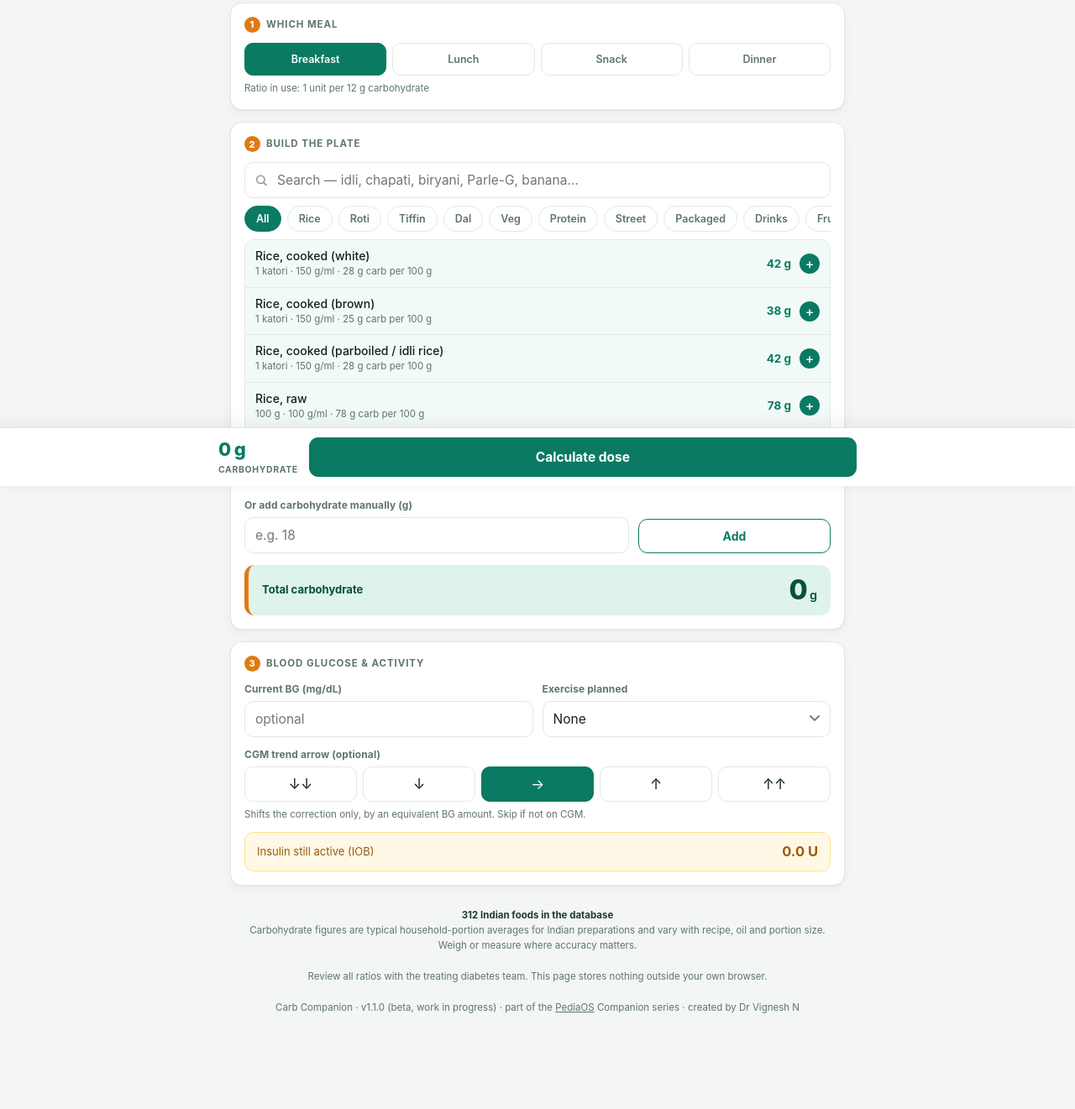
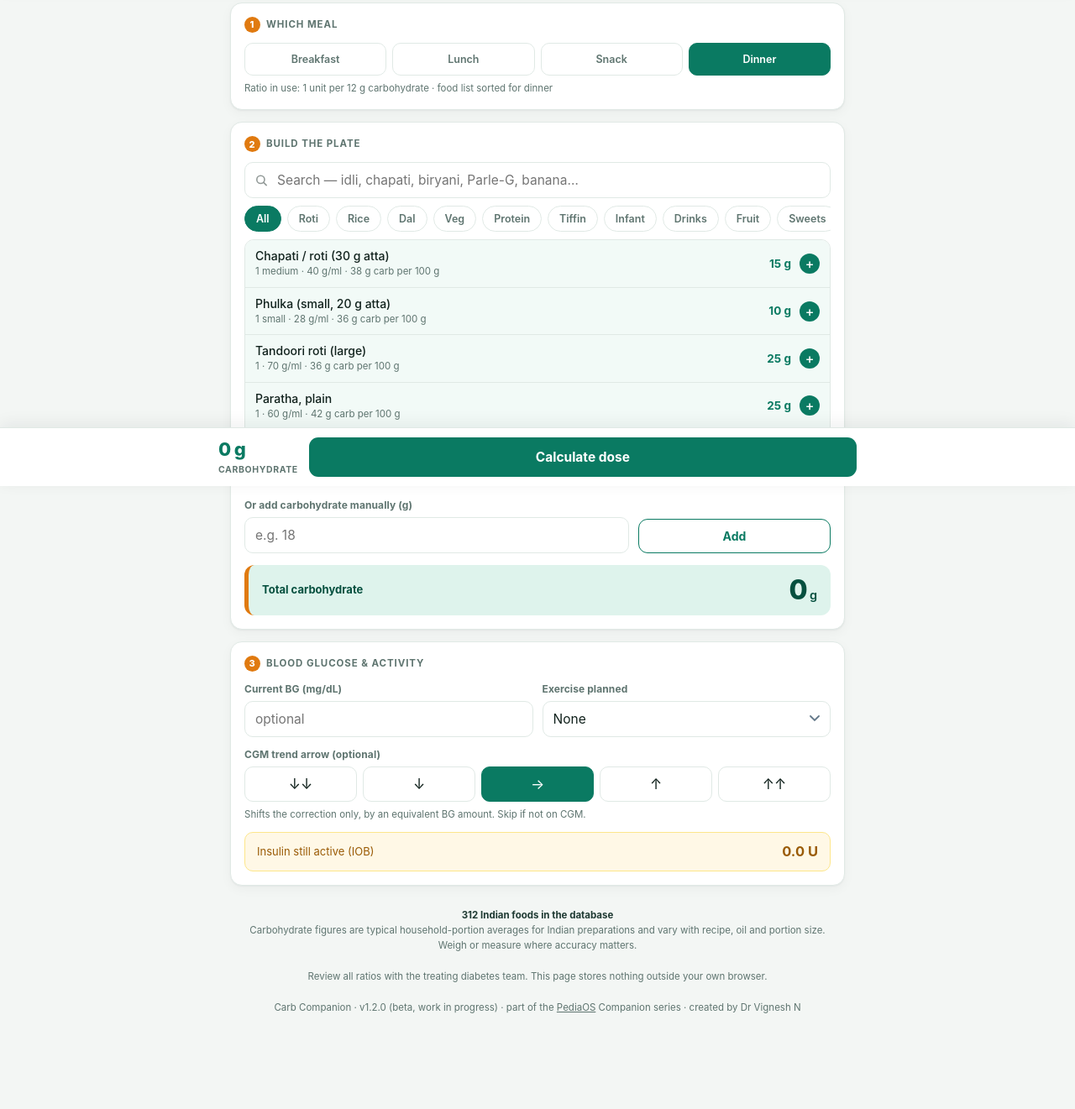
Before and after one commit to drvigneshn/carb, a plain HTML site: page index.html in a window 1280 px wide. Shown: the part 221-1542 px from the top of the page at 84% size. Drawn offline with Linux system fonts and the light colour scheme.

Commit message:
v1.2.0: food list re-sorts for the chosen meal
Breakfast puts tiffin items first, lunch/dinner rice-roti-dal-veg,
snack street food and packaged snacks; category chips follow the same
order. The meal defaults to the time of day; raw ingredients sink.

Co-Authored-By: Claude Opus 5.5 <noreply@anthropic.com>
Claude-Session: https://claude.ai/code/session_01JzP2tP5amR319v4Kq7t1si

```diff
--- a/index.html
+++ b/index.html
@@ -381,7 +381,7 @@ footer b{color:var(--ink2)}
   <b id="dbCount"></b><br>
   Carbohydrate figures are typical household-portion averages for Indian preparations and vary with recipe, oil and portion size. Weigh or measure where accuracy matters.<br><br>
   Review all ratios with the treating diabetes team. This page stores nothing outside your own browser.<br><br>
-  Carb Companion · v1.1.0 (beta, work in progress) · part of the <a href="https://pediaos.com" style="color:inherit">PediaOS</a> Companion series · created by Dr Vignesh N
+  Carb Companion · v1.2.0 (beta, work in progress) · part of the <a href="https://pediaos.com" style="color:inherit">PediaOS</a> Companion series · created by Dr Vignesh N
 </footer>
 </div>
 
@@ -739,6 +739,23 @@ const DEF={name:"",wt:"",units:"mgdl",dev:"0.5",
 let S=Object.assign({},DEF), sel=[], meal='b', arrow=0, LOG=[], cat='All';
 
 const MEALS={b:"Breakfast",l:"Lunch",s:"Snack",d:"Dinner"};
+
+/* ---- meal-aware ordering: the food list and category chips re-sort so the
+   foods most typical for the chosen meal come first. Category weight + keyword boost. */
+const MEALCAT={
+ b:{Tiffin:6,Drinks:4,Roti:3,Fruit:3,Protein:2,Packaged:2,Infant:2,Dal:1,Veg:1,Street:1,Rice:0,Sweets:0},
+ l:{Rice:6,Roti:5,Dal:5,Veg:5,Protein:4,Fruit:2,Drinks:2,Sweets:2,Infant:2,Tiffin:1,Street:1,Packaged:0},
+ s:{Street:6,Packaged:5,Fruit:4,Drinks:4,Sweets:4,Tiffin:2,Infant:2,Protein:1,Roti:1,Rice:0,Dal:0,Veg:0},
+ d:{Roti:6,Rice:5,Dal:5,Veg:5,Protein:4,Tiffin:3,Sweets:1,Fruit:1,Drinks:1,Infant:2,Street:0,Packaged:0}};
+const MEALKW={
+ b:[[/idli|dosa|upma|poha|pongal|uttapam|appam|idiyappam|puttu|paratha|bread|toast|oats|cornflakes|muesli|porridge|dalia|ragi|milk|tea|coffee|egg|omelette|sambar|chutney|thepla|cheela|chilla/,4],[/biryani|pulao|fried rice|naan|kulcha|bhatura|pizza|burger/,-4]],
+ l:[[/rice|biryani|pulao|sambar|rasam|curry|dal|sabzi|chapati|roti|phulka|kootu|poriyal|avial|thoran|curd|raita|khichdi|rajma|chole|meals|thali/,3],[/tea|coffee|biscuit|cornflakes/,-3]],
+ s:[[/samosa|bonda|bajji|pakora|bhaji|vada|biscuit|cookie|bhel|pani|puri|chaat|chips|cake|murukku|mixture|sundal|banana|apple|juice|tea|coffee|milk|sandwich|puff|kachori|dhokla|khakhra|makhana|peanut|chikki|ladoo|sweet corn|popcorn|nuts/,3],[/rice|biryani|meals|thali/,-3]],
+ d:[[/chapati|roti|phulka|paratha|dosa|idli|idiyappam|appam|dal|sabzi|curry|khichdi|rice|rasam|sambar|curd|raita|soup/,3],[/tea|coffee|biscuit|cornflakes|cake/,-3]]};
+const mealScore=f=>{let v=(MEALCAT[meal][f.c]??0)*10; const n=f.n.toLowerCase();
+  for(const [re,w] of MEALKW[meal]) if(re.test(n)) v+=w*10;
+  if(/\braw\b/.test(n)) v-=50; return v;};
+const mealNow=()=>{const h=new Date().getHours(); return h>=5&&h<11?'b':h>=11&&h<16?'l':h>=16&&h<19?'s':'d';};
 const ARROWS=[{s:"↓↓",v:-2},{s:"↓",v:-1},{s:"→",v:0},{s:"↑",v:1},{s:"↑↑",v:2}];
 
 /* category colours for the proportional carbohydrate bar */
@@ -823,8 +840,8 @@ function showTab(t){
 function initUI(){
   mealBtns.innerHTML=Object.keys(MEALS).map(k=>
     `<button class="${k===meal?'on':''}" onclick="setMeal('${k}')">${MEALS[k]}</button>`).join('');
-  icrHint.textContent=`Ratio in use: 1 unit per ${S.icr[meal]} g carbohydrate`;
-  const cats=['All',...new Set(FOODS.map(f=>f.c))];
+  icrHint.textContent=`Ratio in use: 1 unit per ${S.icr[meal]} g carbohydrate · food list sorted for ${MEALS[meal].toLowerCase()}`;
+  const cats=['All',...[...new Set(FOODS.map(f=>f.c))].sort((a,b)=>(MEALCAT[meal][b]??0)-(MEALCAT[meal][a]??0))];
   document.getElementById('cats').innerHTML=cats.map(c=>
     `<button class="${c===cat?'on':''}" onclick="setCat('${c}')">${c}</button>`).join('');
   arrows.innerHTML=ARROWS.map(a=>
@@ -834,12 +851,13 @@ function initUI(){
   dbCount.textContent=FOODS.length+' Indian foods in the database';
   updIOB();
 }
-function setMeal(k){meal=k;initUI();}
+function setMeal(k){meal=k;initUI();render();res.scrollTop=0;}
 function setCat(c){cat=c;initUI();render();}
 
 function render(){
   const q=(document.getElementById('q').value||'').toLowerCase().trim();
-  const all=FOODS.filter(f=>(cat==='All'||f.c===cat)&&(!q||f.n.toLowerCase().includes(q)));
+  const all=FOODS.filter(f=>(cat==='All'||f.c===cat)&&(!q||f.n.toLowerCase().includes(q)))
+    .map((f,k)=>({f,k,v:mealScore(f)})).sort((a,b)=>b.v-a.v||a.k-b.k).map(o=>o.f);
   const list=all.slice(0,60);
   res.innerHTML=list.length?list.map(f=>{
     const i=FOODS.indexOf(f);
@@ -1118,7 +1136,7 @@ function applyRule(){
 }
 
 /* ========================== BOOT ========================== */
-load(); initUI(); render(); fillSettings(); showTab('calc');
+load(); meal=mealNow(); initUI(); render(); fillSettings(); showTab('calc');
 </script>
 <script>if('serviceWorker' in navigator){addEventListener('load',()=>navigator.serviceWorker.register('sw.js').catch(()=>{}));}</script>
 </body>
--- a/sw.js
+++ b/sw.js
@@ -1,5 +1,5 @@
 // Bump this on every change so installed users get the update.
-const CACHE = 'carb-v1.1.0';
+const CACHE = 'carb-v1.2.0';
 const ASSETS = ['./', 'index.html', 'manifest.webmanifest', 'icon.svg'];
 self.addEventListener('install', e => {
   e.waitUntil(caches.open(CACHE).then(c => c.addAll(ASSETS)).then(() => self.skipWaiting()));
```
Also changed, not shown: 1 other file.
